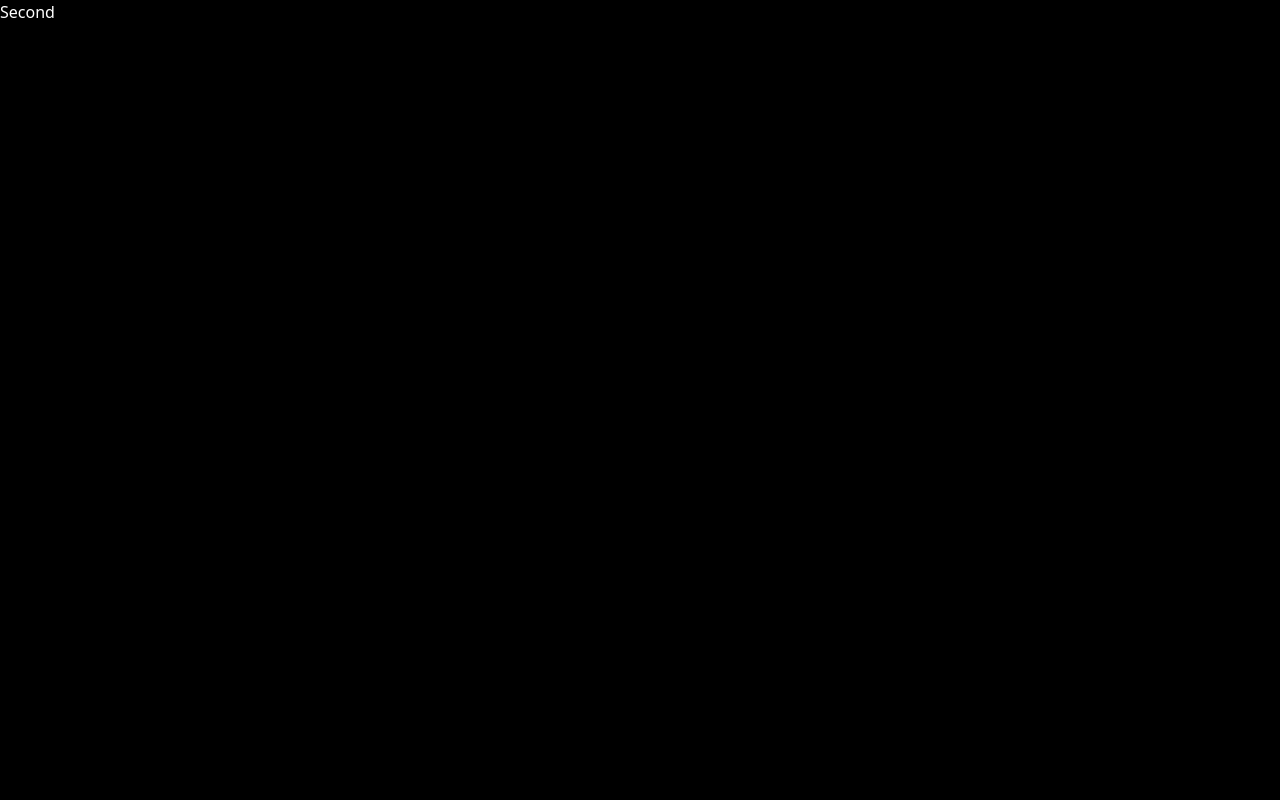
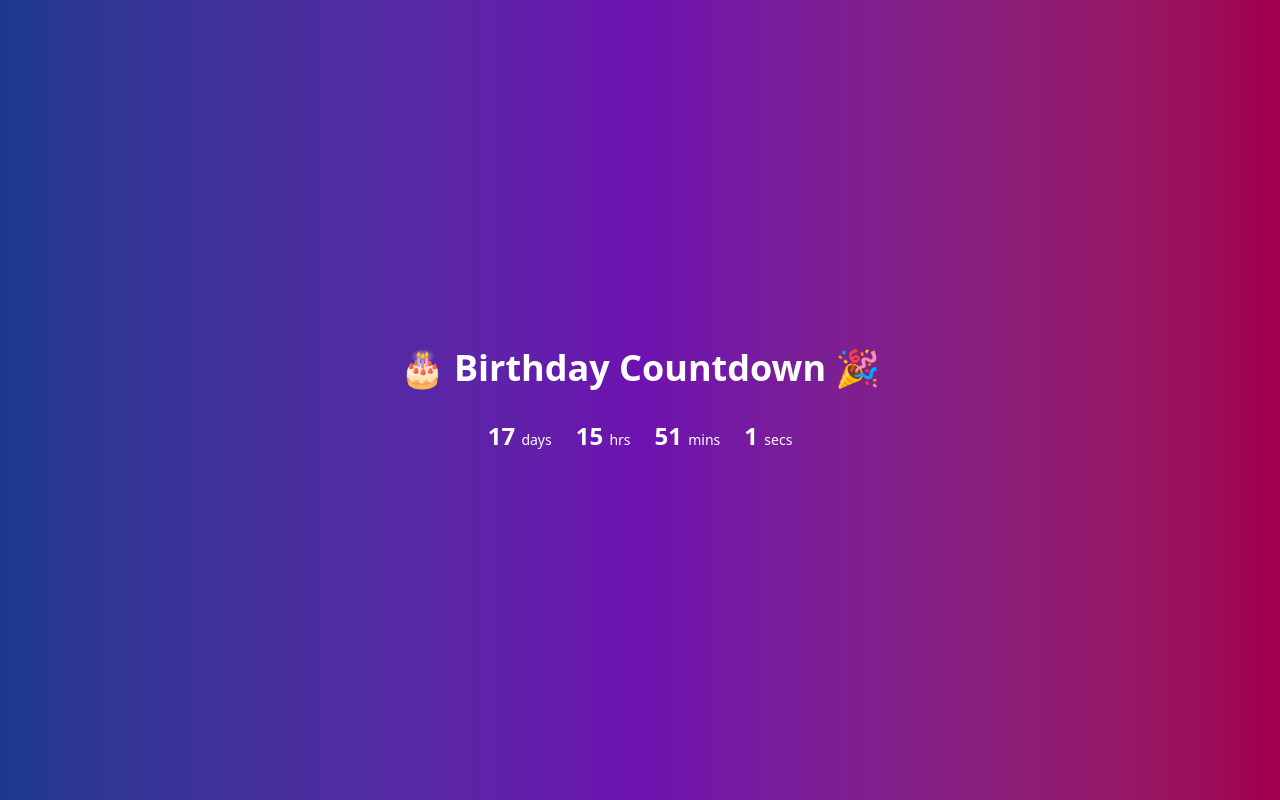
Before and after one commit to mehra91/Birthday, a React (Vite) app: page /second in a window 1280 px wide. Built offline with nearby package versions, Linux system fonts and the light colour scheme.

Commit message:
add email verification

```diff
--- a/package.json
+++ b/package.json
@@ -10,7 +10,9 @@
     "preview": "vite preview"
   },
   "dependencies": {
+    "@emailjs/browser": "^4.4.1",
     "@gsap/react": "^2.1.2",
+    "emailjs-com": "^3.2.0",
     "react": "^19.1.1",
     "react-dom": "^19.1.1",
     "react-router-dom": "^7.9.5"
--- a/src/Pages/SecondPage.jsx
+++ b/src/Pages/SecondPage.jsx
@@ -1,9 +1,118 @@
-import React from 'react'
+import { useEffect, useState } from "react";
+import emailjs from "@emailjs/browser";
 
-const Second = () => {
+
+function Second() {
+  const [timeLeft, setTimeLeft] = useState({ days: 0, hours: 0, mins: 0, secs: 0 });
+  const [showPopup, setShowPopup] = useState(false);
+  const [message, setMessage] = useState("");
+  const [isSending, setIsSending] = useState(false);
+  useEffect(() => {
+    const updateTimer = () => {
+      const now = new Date();
+      const currentYear = now.getFullYear();
+      const birthday = new Date(currentYear, 10,25);
+
+
+      if (now.getDate() === 25 && now.getMonth() === 10) {
+
+        setShowPopup(true);
+        setTimeLeft({ days: 0, hours: 0, mins: 0, secs: 0 });
+        return;
+      }
+
+
+      if (now > birthday) {
+        birthday.setFullYear(currentYear + 1);
+      }
+
+
+      const diff = birthday - now;
+      const days = Math.floor(diff / (1000 * 60 * 60 * 24));
+      const hours = Math.floor((diff / (1000 * 60 * 60)) % 24);
+      const mins = Math.floor((diff / (1000 * 60)) % 60);
+      const secs = Math.floor((diff / 1000) % 60);
+      setTimeLeft({ days, hours, mins, secs });
+      setShowPopup(false);
+    };
+
+
+    updateTimer();
+    const timer = setInterval(updateTimer, 1000);
+    return () => clearInterval(timer);
+  }, []);
+    // 📧 Send message via EmailJS
+  const sendEmail = (e) => {
+    e.preventDefault();
+    if (!message.trim()) {
+      alert("Please write something before sending!");
+      return;
+    }
+
+    setIsSending(true);
+
+    emailjs
+      .send(
+        "service_803poy6", //   EmailJS Service ID
+        "template_u0hitfm", //   Template ID
+        {
+          message,
+          to_name: "Priyanshu",
+          from_name: "Motii",
+        },
+        "ekgdsgcx4iaeSXvEu" //   EmailJS Public Key
+      )
+      .then(() => {
+        alert("💌 Message sent successfully!");
+        setMessage("");
+      })
+      .catch((err) => {
+        alert("❌ Failed to send message. Error: " + err.text);
+      })
+      .finally(() => setIsSending(false));
+  };
+
   return (
-    <div>Second</div>
-  )
+    <div className="relative flex flex-col items-center justify-center h-screen text-center
+      bg-linear-to-r from-blue-900 via-purple-800 to-pink-800 text-white">
+
+     {!showPopup ? (
+        <>
+          <h1 className="text-4xl font-bold mb-8">🎂 Birthday Countdown 🎉</h1>
+          <div className="flex gap-6 text-2xl font-semibold">
+            <div>{timeLeft.days} <span className="text-sm font-normal">days</span></div>
+            <div>{timeLeft.hours} <span className="text-sm font-normal">hrs</span></div>
+            <div>{timeLeft.mins} <span className="text-sm font-normal">mins</span></div>
+            <div>{timeLeft.secs} <span className="text-sm font-normal">secs</span></div>
+          </div>
+        </>
+      ) : (
+        <div className="absolute top-0 left-0 w-full h-full flex items-center justify-center bg-black/60">
+          <div className="bg-white text-pink-700 rounded-2xl p-8 shadow-2xl  flex flex-col items-center">
+            <h2 className="text-4xl font-bold">🎉 Happy Birthday Pinkiii! 🎂</h2>
+            <p className="text-lg mt-2 text-gray-700">You are going to 23 🩷</p>
+
+            {/* ✨ Message box */}
+            <form onSubmit={sendEmail} className="mt-5 flex flex-col gap-3 items-center w-full">
+              <textarea
+                placeholder="Kuch bolna h to bol..."
+                value={message}
+                onChange={(e) => setMessage(e.target.value)}
+                className="w-64 h-24 p-2 rounded-md border-2 border-pink-300 text-gray-800 resize-none"
+              />
+              <button
+                type="submit"
+                disabled={isSending}
+                className="bg-pink-500 text-white px-5 py-2 rounded-lg hover:bg-pink-600 transition-all"
+              >
+                {isSending ? "Sending..." : "Send 💌"}
+              </button>
+            </form>
+          </div>
+        </div>
+      )}
+    </div>
+  );
 }
 
-export default Second
+export default Second;
```
Also changed, not shown: 1 other file (tests, documents, lock files or other folders).
